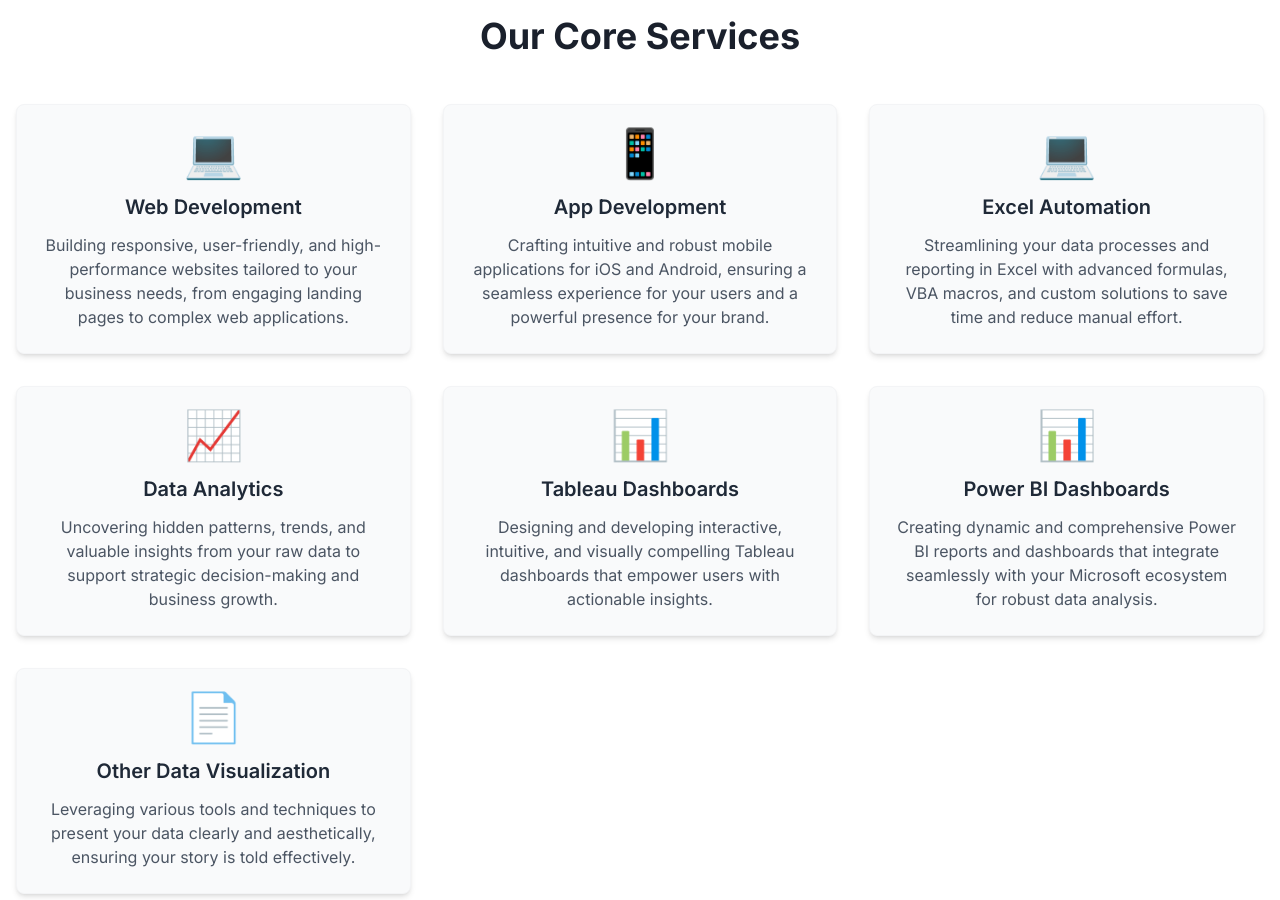
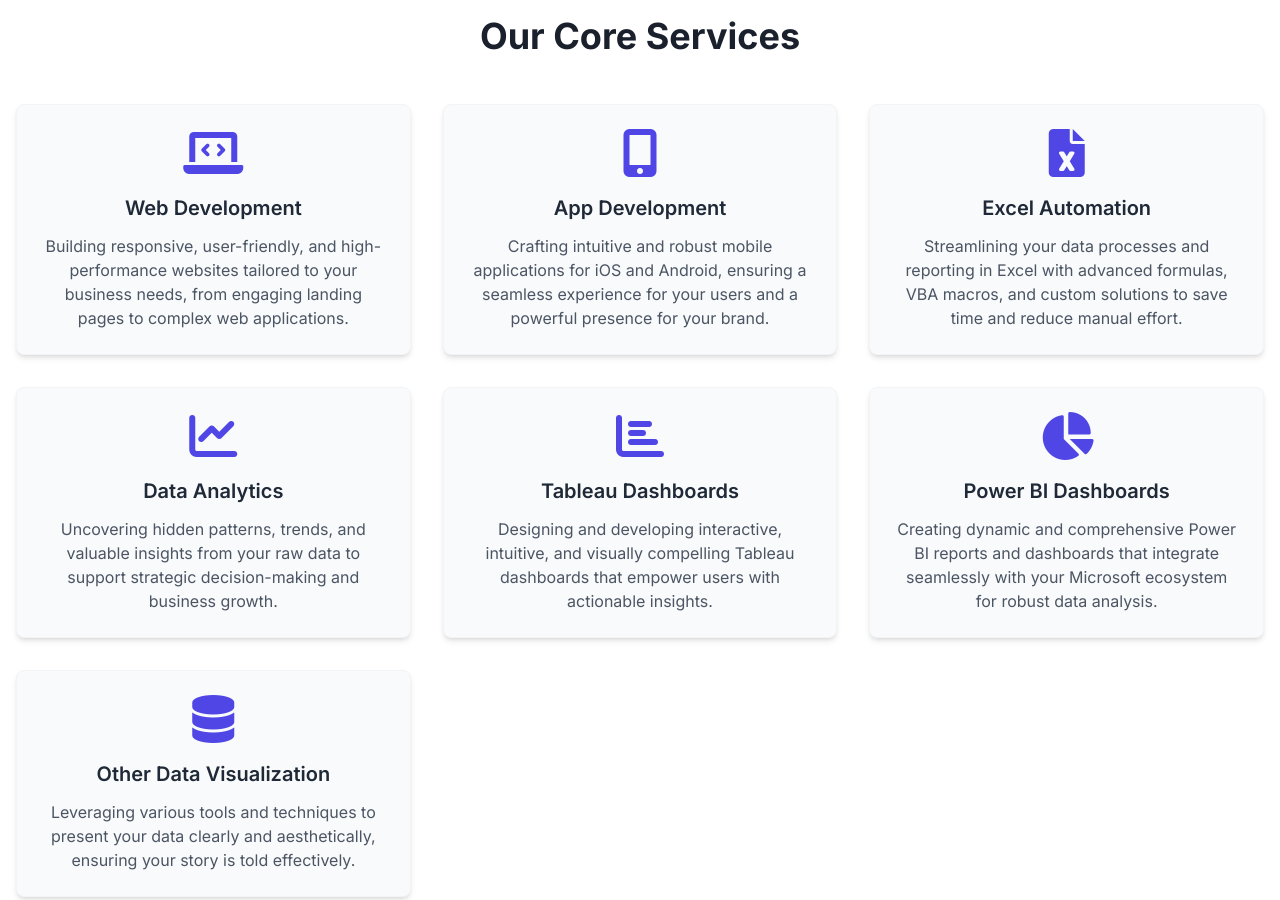
Before and after one commit to GCS-Consultancy/gcs-website, a plain HTML site: page index.html in a window 1280 px wide. Shown: the part 560-1460 px from the top of the page. Drawn offline with nearby package versions, Linux system fonts and the light colour scheme.

Commit message:
Add files via upload

```diff
--- a/index.html
+++ b/index.html
@@ -4,10 +4,9 @@
     <meta charset="UTF-8">
     <meta name="viewport" content="width=device-width, initial-scale=1.0">
     <title>Gupta Consultancy Services (GCS) - Your Trusted Partner in Digital Transformation</title>
-    <!-- Tailwind CSS CDN -->
     <script src="https://cdn.tailwindcss.com"></script>
-    <!-- Google Font - Inter -->
     <link href="https://fonts.googleapis.com/css2?family=Inter:wght@300;400;500;600;700&display=swap" rel="stylesheet">
+    <link rel="stylesheet" href="https://cdnjs.cloudflare.com/ajax/libs/font-awesome/6.0.0-beta3/css/all.min.css">
     <style>
         body {
             font-family: 'Inter', sans-serif;
@@ -27,7 +26,7 @@
         }
         .service-card:hover {
             transform: translateY(-5px);
-            box-shadow: 0 10px 15px -3px rgba(0, 0, 0, 0.1), 0 4px 6px -2px rgba(0, 0, 0, 0.05);
+            box-shadow: 0 10px 15px -3px rgba(0, 0, 0, 0.1), 0 4x 6px -2px rgba(0, 0, 0, 0.05);
         }
         /* Custom scrollbar for better aesthetics */
         ::-webkit-scrollbar {
@@ -63,11 +62,10 @@
 </head>
 <body>
 
-    <!-- Header & Navigation -->
     <header class="bg-white shadow-sm py-4 fixed w-full z-10">
         <nav class="container mx-auto px-4 flex justify-between items-center">
             <a href="#hero" class="text-2xl font-bold text-gray-800 rounded-lg p-2 hover:bg-gray-100 transition duration-300">
-                <img src="https://placehold.co/150x50/3730a3/ffffff?text=GCS+Logo" alt="GCS Logo" class="h-10 rounded-lg">
+                <img src="http://googleusercontent.com/image_generation_content/0" alt="GCS Logo" class="h-10 rounded-lg">
             </a>
             <div class="space-x-6">
                 <a href="#services" class="text-gray-600 hover:text-indigo-600 font-medium transition duration-300 rounded-lg p-2 hover:bg-gray-50">Services</a>
@@ -77,7 +75,6 @@
         </nav>
     </header>
 
-    <!-- Hero Section -->
     <section id="hero" class="hero-section text-center">
         <div class="container mx-auto px-4">
             <h1 class="text-5xl md:text-6xl font-extrabold leading-tight mb-6 animate-fade-in">
@@ -92,70 +89,62 @@
         </div>
     </section>
 
-    <!-- Services Section -->
     <section id="services" class="py-16 bg-white">
         <div class="container mx-auto px-4 text-center">
             <h2 class="text-4xl font-extrabold section-heading mb-12">Our Core Services</h2>
             <div class="grid grid-cols-1 md:grid-cols-2 lg:grid-cols-3 gap-8">
 
-                <!-- Service Card: Web Development -->
                 <div class="service-card bg-gray-50 p-6 rounded-lg shadow-md border border-gray-100">
                     <div class="text-indigo-600 text-5xl mb-4">
-                        &#128187; <!-- Laptop emoji -->
+                        <i class="fas fa-laptop-code"></i>
                     </div>
                     <h3 class="text-xl font-semibold mb-3 text-gray-800">Web Development</h3>
                     <p class="text-gray-600">Building responsive, user-friendly, and high-performance websites tailored to your business needs, from engaging landing pages to complex web applications.</p>
                 </div>
 
-                <!-- Service Card: App Development -->
                 <div class="service-card bg-gray-50 p-6 rounded-lg shadow-md border border-gray-100">
                     <div class="text-indigo-600 text-5xl mb-4">
-                        &#128241; <!-- Mobile phone emoji -->
+                        <i class="fas fa-mobile-alt"></i>
                     </div>
                     <h3 class="text-xl font-semibold mb-3 text-gray-800">App Development</h3>
                     <p class="text-gray-600">Crafting intuitive and robust mobile applications for iOS and Android, ensuring a seamless experience for your users and a powerful presence for your brand.</p>
                 </div>
 
-                <!-- Service Card: Excel Automation -->
                 <div class="service-card bg-gray-50 p-6 rounded-lg shadow-md border border-gray-100">
                     <div class="text-indigo-600 text-5xl mb-4">
-                        &#128187; <!-- Spreadsheet emoji -->
+                        <i class="fas fa-file-excel"></i>
                     </div>
                     <h3 class="text-xl font-semibold mb-3 text-gray-800">Excel Automation</h3>
                     <p class="text-gray-600">Streamlining your data processes and reporting in Excel with advanced formulas, VBA macros, and custom solutions to save time and reduce manual effort.</p>
                 </div>
 
-                <!-- Service Card: Data Analytics -->
                 <div class="service-card bg-gray-50 p-6 rounded-lg shadow-md border border-gray-100">
                     <div class="text-indigo-600 text-5xl mb-4">
-                        &#128200; <!-- Chart increasing emoji -->
+                        <i class="fas fa-chart-line"></i>
                     </div>
                     <h3 class="text-xl font-semibold mb-3 text-gray-800">Data Analytics</h3>
                     <p class="text-gray-600">Uncovering hidden patterns, trends, and valuable insights from your raw data to support strategic decision-making and business growth.</p>
                 </div>
 
-                <!-- Service Card: Tableau Dashboards -->
                 <div class="service-card bg-gray-50 p-6 rounded-lg shadow-md border border-gray-100">
                     <div class="text-indigo-600 text-5xl mb-4">
-                        &#128202; <!-- Bar chart emoji -->
+                        <i class="fas fa-chart-bar"></i>
                     </div>
                     <h3 class="text-xl font-semibold mb-3 text-gray-800">Tableau Dashboards</h3>
                     <p class="text-gray-600">Designing and developing interactive, intuitive, and visually compelling Tableau dashboards that empower users with actionable insights.</p>
                 </div>
 
-                <!-- Service Card: Power BI Dashboards -->
                 <div class="service-card bg-gray-50 p-6 rounded-lg shadow-md border border-gray-100">
                     <div class="text-indigo-600 text-5xl mb-4">
-                        &#128202; <!-- Bar chart emoji -->
+                        <i class="fas fa-chart-pie"></i>
                     </div>
                     <h3 class="text-xl font-semibold mb-3 text-gray-800">Power BI Dashboards</h3>
                     <p class="text-gray-600">Creating dynamic and comprehensive Power BI reports and dashboards that integrate seamlessly with your Microsoft ecosystem for robust data analysis.</p>
                 </div>
 
-                <!-- Service Card: Other Data Visualization -->
                 <div class="service-card bg-gray-50 p-6 rounded-lg shadow-md border border-gray-100">
                     <div class="text-indigo-600 text-5xl mb-4">
-                        &#128196; <!-- Document emoji -->
+                        <i class="fas fa-database"></i>
                     </div>
                     <h3 class="text-xl font-semibold mb-3 text-gray-800">Other Data Visualization</h3>
                     <p class="text-gray-600">Leveraging various tools and techniques to present your data clearly and aesthetically, ensuring your story is told effectively.</p>
@@ -165,7 +154,6 @@
         </div>
     </section>
 
-    <!-- About Us Section -->
     <section id="about" class="py-16 bg-gray-100">
         <div class="container mx-auto px-4 text-center">
             <h2 class="text-4xl font-extrabold section-heading mb-12">About Gupta Consultancy Services (GCS)</h2>
@@ -183,14 +171,12 @@
         </div>
     </section>
 
-    <!-- Call to Action / Contact Section -->
     <section id="contact" class="py-16 bg-indigo-700 text-white text-center">
         <div class="container mx-auto px-4">
             <h2 class="text-4xl font-extrabold mb-8">Ready to Start Your Project?</h2>
             <p class="text-xl font-light mb-10 max-w-2xl mx-auto opacity-90">
                 Let's discuss how we can help you achieve your business goals with our expert web development, app development, and data analytics services.
             </p>
-            <!-- Google Form Embed -->
             <div class="google-form-container">
                 <iframe
                     src="https://docs.google.com/forms/d/e/YOUR_GOOGLE_FORM_ID/viewform?embedded=true"
@@ -206,11 +192,10 @@
         </div>
     </section>
 
-    <!-- Footer -->
     <footer class="bg-gray-800 text-gray-300 py-8">
         <div class="container mx-auto px-4 text-center text-sm">
             <p>&copy; 2025 Gupta Consultancy Services (GCS). All rights reserved.</p>
-            <p class="mt-2">Contact: <a href="mailto:anishgupta730@gmail.com" class="text-indigo-400 hover:underline">anishgupta730@gmail.com</a> | Phone: +91-7347007027</p>
+            <p class="mt-2">Contact: <a href="mailto:gcs.consultancy.in@gmail.com" class="text-indigo-400 hover:underline">gcs.consultancy.in@gmail.com</a></p>
             <p class="mt-1">
                 <a href="https://www.linkedin.com/in/YOUR_LINKEDIN_PROFILE_ID" target="_blank" class="text-indigo-400 hover:underline">Connect with GCS on LinkedIn</a>
             </p>
```
